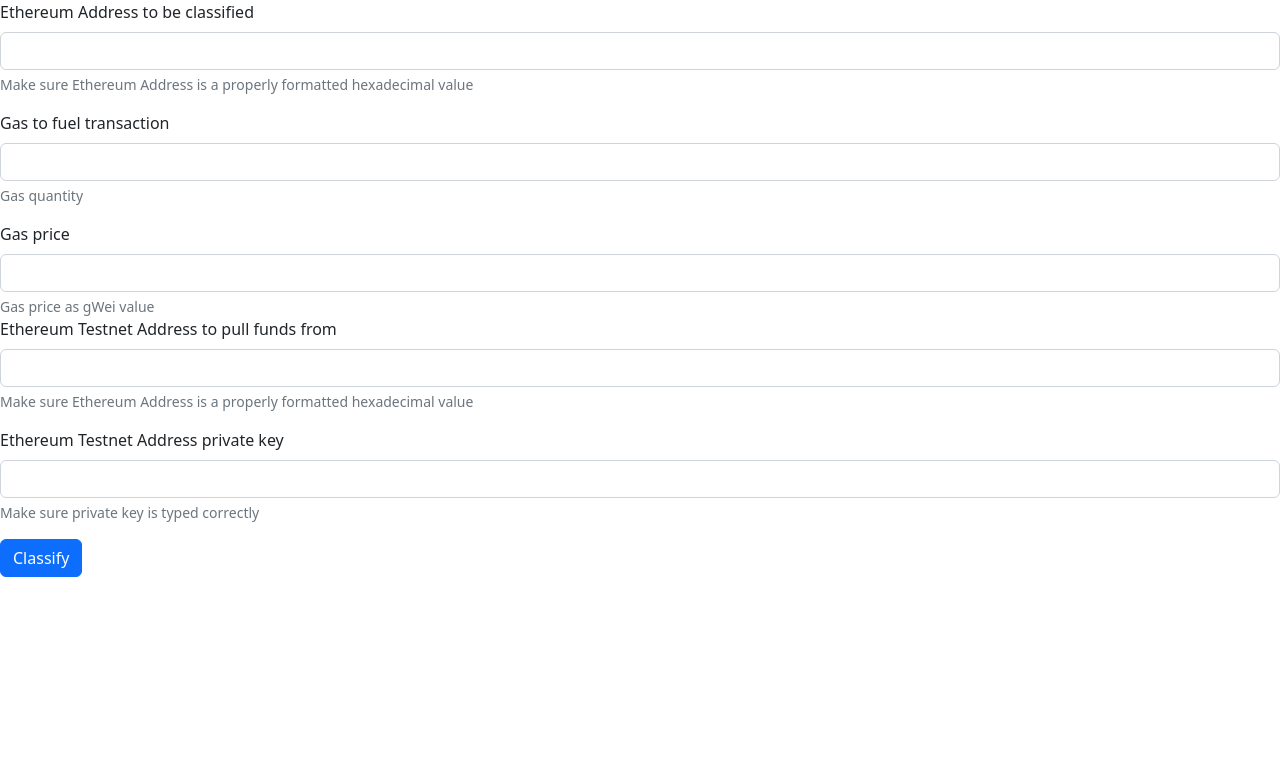
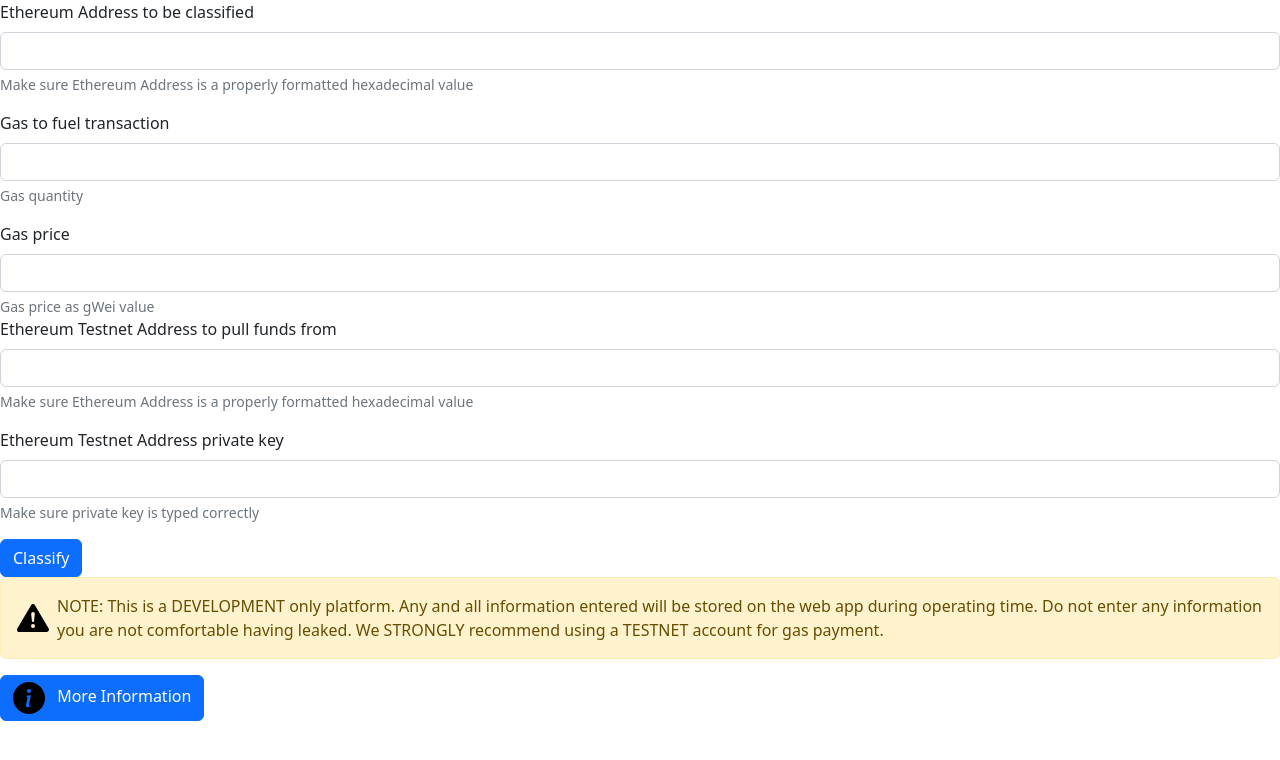
Before and after one commit to AI-and-Blockchain/F22_Anamoly_Detection, a Flask app: template application/templates/index.html in a window 1280 px wide. Shown: the top 760 px of the page. Run offline with Flask 2, Linux system fonts and the light colour scheme; the template is opened without the code that fills it, so the values that code supplies are empty.

Commit message:
Updated display for more informative use

```diff
--- a/app.py
+++ b/app.py
@@ -122,10 +122,10 @@ def get_features():
 	try:
 		txn_receipt = web3.eth.get_transaction_receipt(sent_txn)
 		print(f"TXN : {txn_receipt}")
-		CLASSIFICATION = "Legitimate" if txn_receipt["logs"][0]["return"] else "Illegitimate"
+		CLASSIFICATION = "Trustworthy" if txn_receipt["logs"][0]["return"] else "Not Trustworthy"
 	except:
 		time.sleep(5)
 		score = MDM(features, np.array(MUS), np.array(SIGMAS))
 		print(score)
-		CLASSIFICATION = "Legitimate" if score >= EPSILON else "Illegitimate"
+		CLASSIFICATION = "Trustworthy" if score >= EPSILON else "Not Trustworthy"
 	return redirect(url_for(".index"))
--- a/application/templates/index.html
+++ b/application/templates/index.html
@@ -9,15 +9,9 @@
 	{% endif %}
 
 	{% if classification is defined %}
-		{% if classification == "Legitimate" %}
-			<div class="alert alert-success" role="alert">
-				{{ address }} seems to be a {{ classification }} address.
-			</div>
-		{% else %}
-			<div class="alert alert-danger" role="alert">
-				{{ address }} seems to be an {{ classification }} address.
-			</div>
-		{% endif %}
+		<div class="alert alert-success" role="alert">
+			{{ address }} seems to be a {{ classification }} address.
+		</div>
 	{% endif %}
 	<!-- <form name="transcationInput" method="post" action="javascript:validateForm()"> -->
 	<form name="transcationInput" method="post" action="{{ url_for('get_features') }}">
@@ -47,5 +41,47 @@
 		</div>
 		<button type="submit" class="btn btn-primary">Classify</button>
 	</form>
+
+	<svg xmlns="http://www.w3.org/2000/svg" style="display: none;">
+		<symbol id="check-circle-fill" viewBox="0 0 16 16">
+			<path d="M16 8A8 8 0 1 1 0 8a8 8 0 0 1 16 0zm-3.97-3.03a.75.75 0 0 0-1.08.022L7.477 9.417 5.384 7.323a.75.75 0 0 0-1.06 1.06L6.97 11.03a.75.75 0 0 0 1.079-.02l3.992-4.99a.75.75 0 0 0-.01-1.05z"/>
+		</symbol>
+		<symbol id="info-fill" viewBox="0 0 16 16">
+			<path d="M8 16A8 8 0 1 0 8 0a8 8 0 0 0 0 16zm.93-9.412-1 4.705c-.07.34.029.533.304.533.194 0 .487-.07.686-.246l-.088.416c-.287.346-.92.598-1.465.598-.703 0-1.002-.422-.808-1.319l.738-3.468c.064-.293.006-.399-.287-.47l-.451-.081.082-.381 2.29-.287zM8 5.5a1 1 0 1 1 0-2 1 1 0 0 1 0 2z"/>
+		</symbol>
+		<symbol id="exclamation-triangle-fill" viewBox="0 0 16 16">
+			<path d="M8.982 1.566a1.13 1.13 0 0 0-1.96 0L.165 13.233c-.457.778.091 1.767.98 1.767h13.713c.889 0 1.438-.99.98-1.767L8.982 1.566zM8 5c.535 0 .954.462.9.995l-.35 3.507a.552.552 0 0 1-1.1 0L7.1 5.995A.905.905 0 0 1 8 5zm.002 6a1 1 0 1 1 0 2 1 1 0 0 1 0-2z"/>
+		</symbol>
+	</svg>
+
+	<div class="alert alert-warning d-flex align-items-center" role="alert">
+		<svg class="bi flex-shrink-0 me-2" role="img" aria-label="Warning:" style="height:32px !important; width:32px !important"><use xlink:href="#exclamation-triangle-fill"/></svg>
+		NOTE: This is a DEVELOPMENT only platform. Any and all information entered will be stored on the web app during operating time. Do not enter any information you are not comfortable having leaked. We STRONGLY recommend using a TESTNET account for gas payment.
+	</div>
+
+	<button type="button" class="btn btn-primary" data-bs-toggle="modal" data-bs-target="#exampleModal">
+		<svg class="bi flex-shrink-0 me-2" role="img" aria-label="Info:" style="height:32px !important; width:32px !important"><use xlink:href="#info-fill"/></svg>
+		More Information
+	</button>
+
+	<div class="modal fade" id="exampleModal" tabindex="-1" role="dialog" aria-labelledby="exampleModalLabel" aria-hidden="true">
+		<div class="modal-dialog" role="document">
+			<div class="modal-content">
+				<div class="modal-header">
+					<h5 class="modal-title" id="exampleModalLabel">More information</h5>
+					<button type="button" class="close" data-bs-dismiss="modal" aria-label="Close">
+					<span aria-hidden="true">&times;</span>
+					</button>
+				</div>
+				<div class="modal-body">
+					This process leverages a Mahalanobis Distance Method multivariate Gaussian distribution model to predict the trustworthiness of an Ethereum account address. For more information on this process and to see the source code, please click the "GitHub" button below.
+				</div>
+				<div class="modal-footer">
+					<button type="button" class="btn btn-secondary" data-bs-dismiss="modal">Close</button>
+					<a type="button" class="btn btn-primary" target="_blank" href="https://github.com/AI-and-Blockchain/F22_Anamoly_Detection">GitHub</a>
+				</div>
+			</div>
+		</div>
+	</div>
 </body>
 {% endblock %}
--- a/application/utils.py
+++ b/application/utils.py
@@ -3,7 +3,9 @@ import pandas as pd
 
 def BENFORD(n, B):
     def ben(d):
-        return 1/np.log(B) * np.sum([np.log(1 + 1/(k*B+d)) for k in range(B**(n-2), B**n-1)])
+        if n == 1:
+            return 1/np.log(B) * np.log(1 + 1/d)/np.log(10)
+        return 1/np.log(B) * np.sum([np.log(1 + 1/(k*B+d))/np.log(10) for k in range(B**(n-2), B**n-1)])
     return ben
 
 def create_feature_dataframe(data_df):
```
